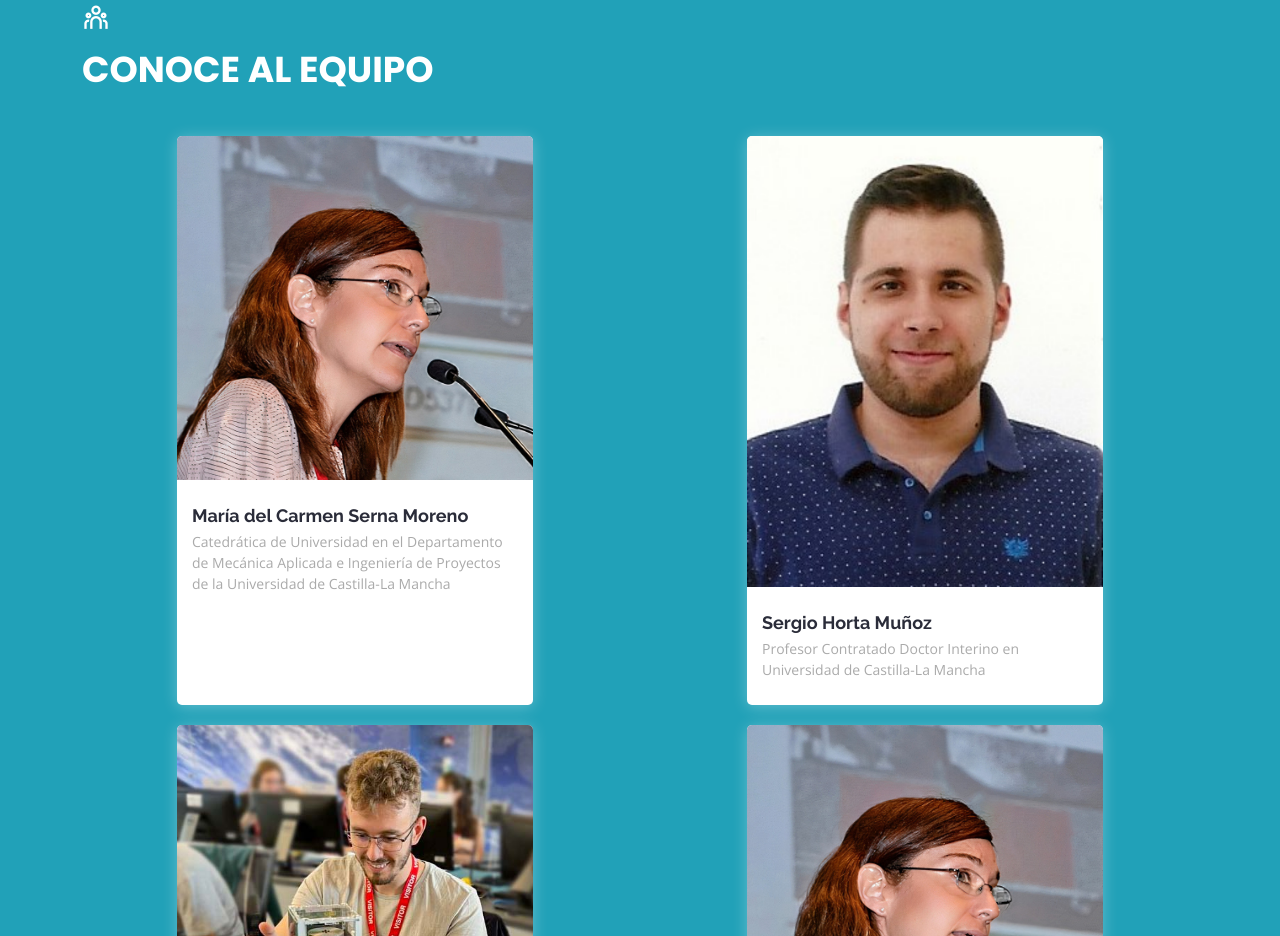
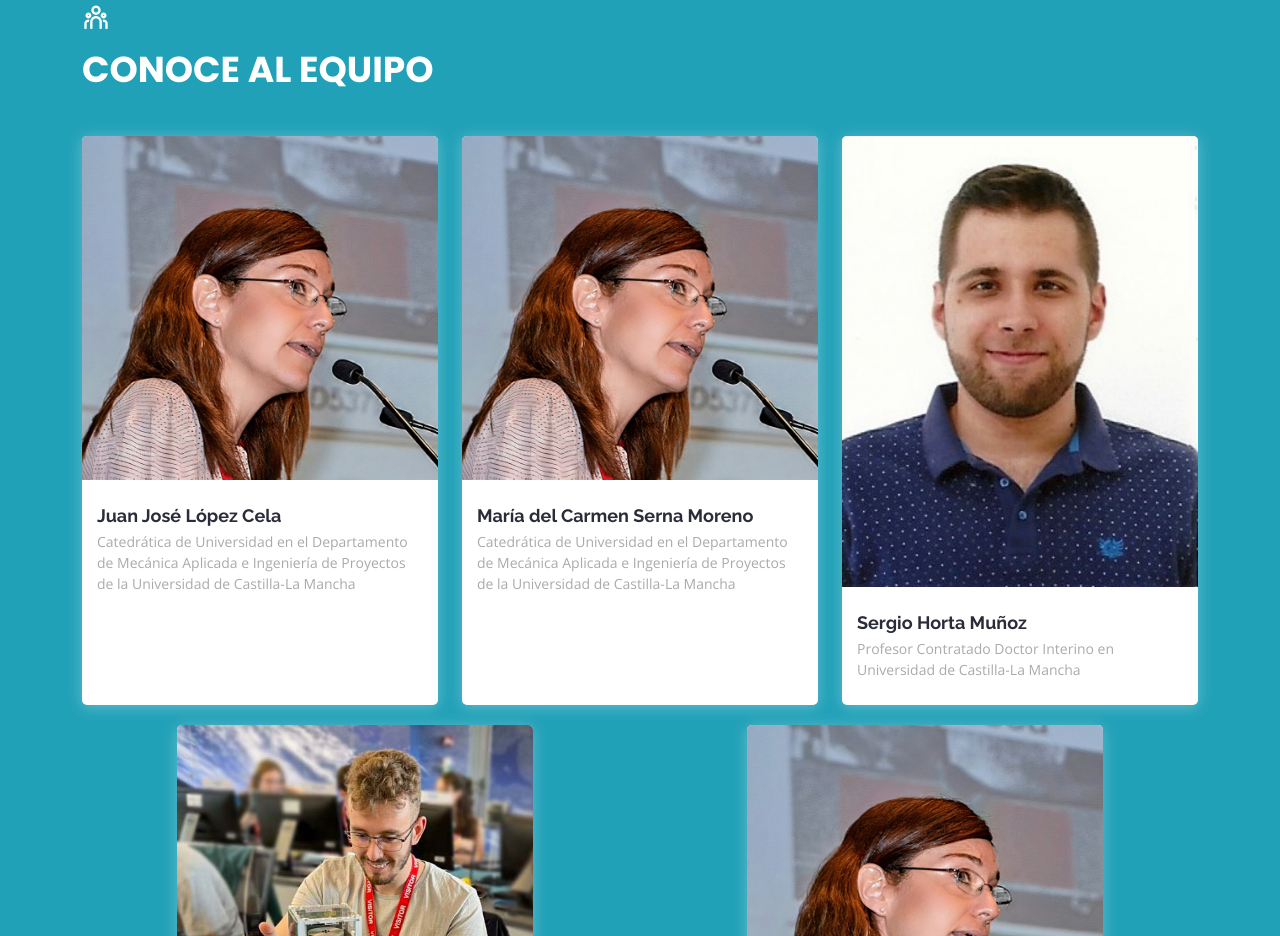
Before and after one commit to CarlosGGUCLM/CarlosGGUCLM.github.io, a plain HTML site: page docs/index.html in a window 1280 px wide. Shown: the part 3613-4549 px from the top of the page. Drawn offline with nearby package versions, Linux system fonts and the light colour scheme.

Commit message:
Update index.html

```diff
--- a/docs/index.html
+++ b/docs/index.html
@@ -841,6 +841,22 @@
                             </div>
                         </div>
                         <div class="member-info">
+                            <h4>Juan José López Cela</h4>
+                            <span>Catedrática de Universidad en el Departamento de Mecánica Aplicada e Ingeniería de Proyectos de la Universidad de Castilla-La Mancha</span>
+                        </div>
+                    </div>
+                </div>
+                                <div class="col-md-4 mx-auto d-flex align-items-stretch">
+                    <div class="member" data-aos="fade-up-right">
+                        <div class="member-img">
+                            <img src="assets/img/team/CARMEN.jpg" class="img-fluid" alt="Foto Carlos García">
+                            <div class="social">
+                                <a href="mailto:mariacarmen.serna@uclm.es"><i class="bx bx-envelope"></i></a>
+                                <a href="https://orcid.org/0000-0001-8912-5499"><i
+                                        class="bi bi-info-circle-fill"></i></a>
+                            </div>
+                        </div>
+                        <div class="member-info">
                             <h4>María del Carmen Serna Moreno</h4>
                             <span>Catedrática de Universidad en el Departamento de Mecánica Aplicada e Ingeniería de Proyectos de la Universidad de Castilla-La Mancha</span>
                         </div>
```
